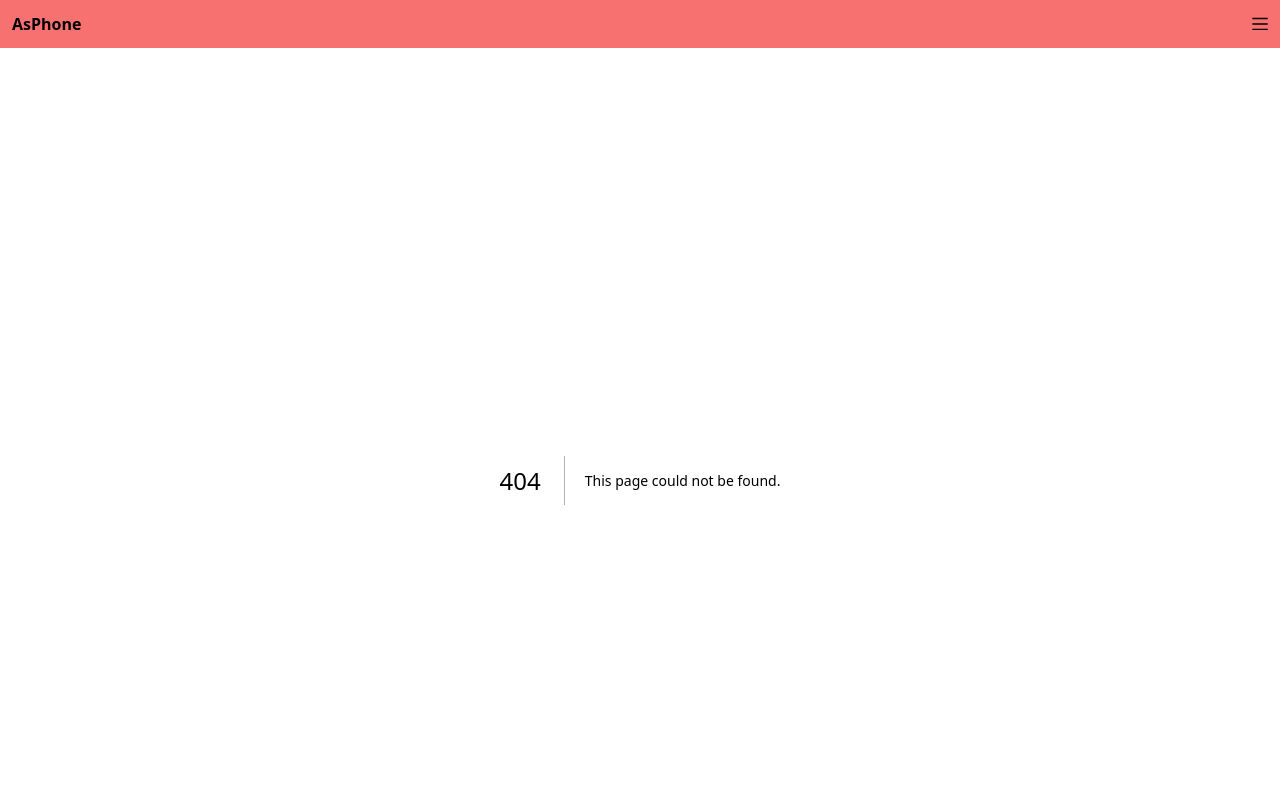
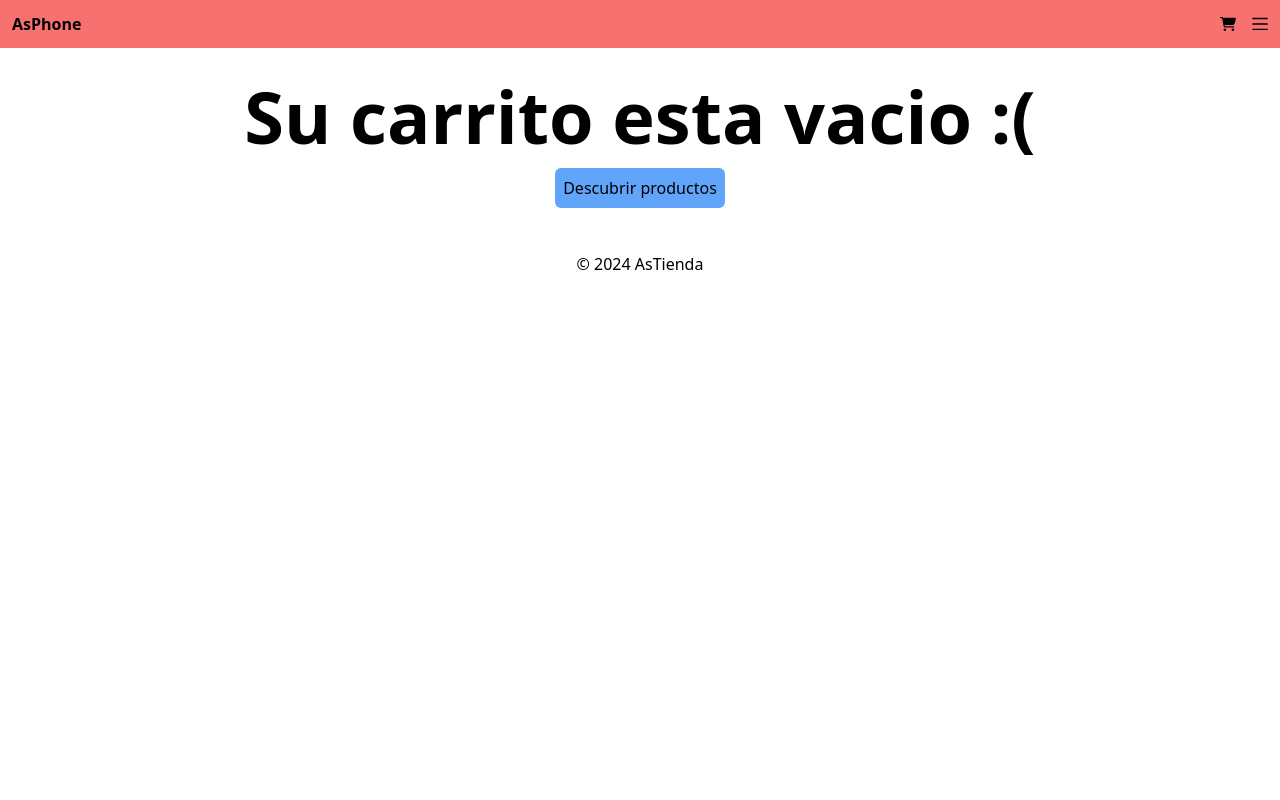
Before and after one commit to agussanchz/EcommerceApp, a Next.js app: page /cart in a window 1280 px wide. Before the commit this address had no page. Shown: the top 800 px of the page. Built offline with nearby package versions, Linux system fonts and the light colour scheme.

Commit message:
Agregando ruta del futuro carrito de compras

```diff
--- /dev/null
+++ b/src/app/cart/page.jsx
@@ -0,0 +1,14 @@
+import Link from 'next/link'
+import React from 'react'
+
+export default function page() {
+  return (
+    <div className='flex flex-col justify-center gap-4 items-center'>
+        <h2 className='font-bold text-7xl'>
+            Su carrito esta vacio :(
+        </h2>
+        <Link href={'/products'} className='bg-blue-400 p-2 rounded-md'>Descubrir productos</Link>
+    </div>
+
+  )
+}
--- a/src/components/Card.jsx
+++ b/src/components/Card.jsx
@@ -27,7 +27,8 @@ export default function Card({ product }) {
                     <span>{product.cantidad}</span>
                     <button className='border p-2' onClick={() => handleSum(product.id)}>+</button>
                 </div>
-                <button className='bg-blue-400 p-2' onClick={() => handleProductId(product.id)}>Comprar Ahora</button>
+                <button className='bg-blue-400 p-2 rounded-md' onClick={() => handleProductId(product.id)}>Comprar Ahora</button>
+                <button className='bg-blue-200 p-2 rounded-md'>Agregar al carrito</button>
             </div>
         </div>
     )
--- a/src/components/Navbar.jsx
+++ b/src/components/Navbar.jsx
@@ -2,10 +2,11 @@
 import React, { useState } from 'react'
 import { SlMenu } from "react-icons/sl";
 import { GrClose } from "react-icons/gr";
+import { FaCartShopping } from "react-icons/fa6";
 import Link from 'next/link';
 
 // Componente que tiene las opciones del menu para celulares
-function OptionsNav ({ closeMenu }) {
+function OptionsNav({ closeMenu }) {
 
   return (
     <div className='bg-red-400 absolute flex justify-center w-screen'>
@@ -29,11 +30,16 @@ export default function Navbar() {
     <>
       <nav className='flex justify-between bg-red-400 p-3 items-center'>
         <Link className='font-bold' href='/'>AsPhone</Link>
-        <span className='cursor-pointer' onClick={handleClick}>
-          {open ? <SlMenu /> : <GrClose />}
-        </span>
+        <div className='flex gap-4'>
+          <Link href={'/cart'}>
+            <FaCartShopping />
+          </Link>
+          <span className='cursor-pointer' onClick={handleClick}>
+            {open ? <SlMenu /> : <GrClose />}
+          </span>
+        </div>
       </nav>
-      {open ? "" : <OptionsNav closeMenu={handleClick}/>}
+      {open ? "" : <OptionsNav closeMenu={handleClick} />}
     </>
   )
 }
```
